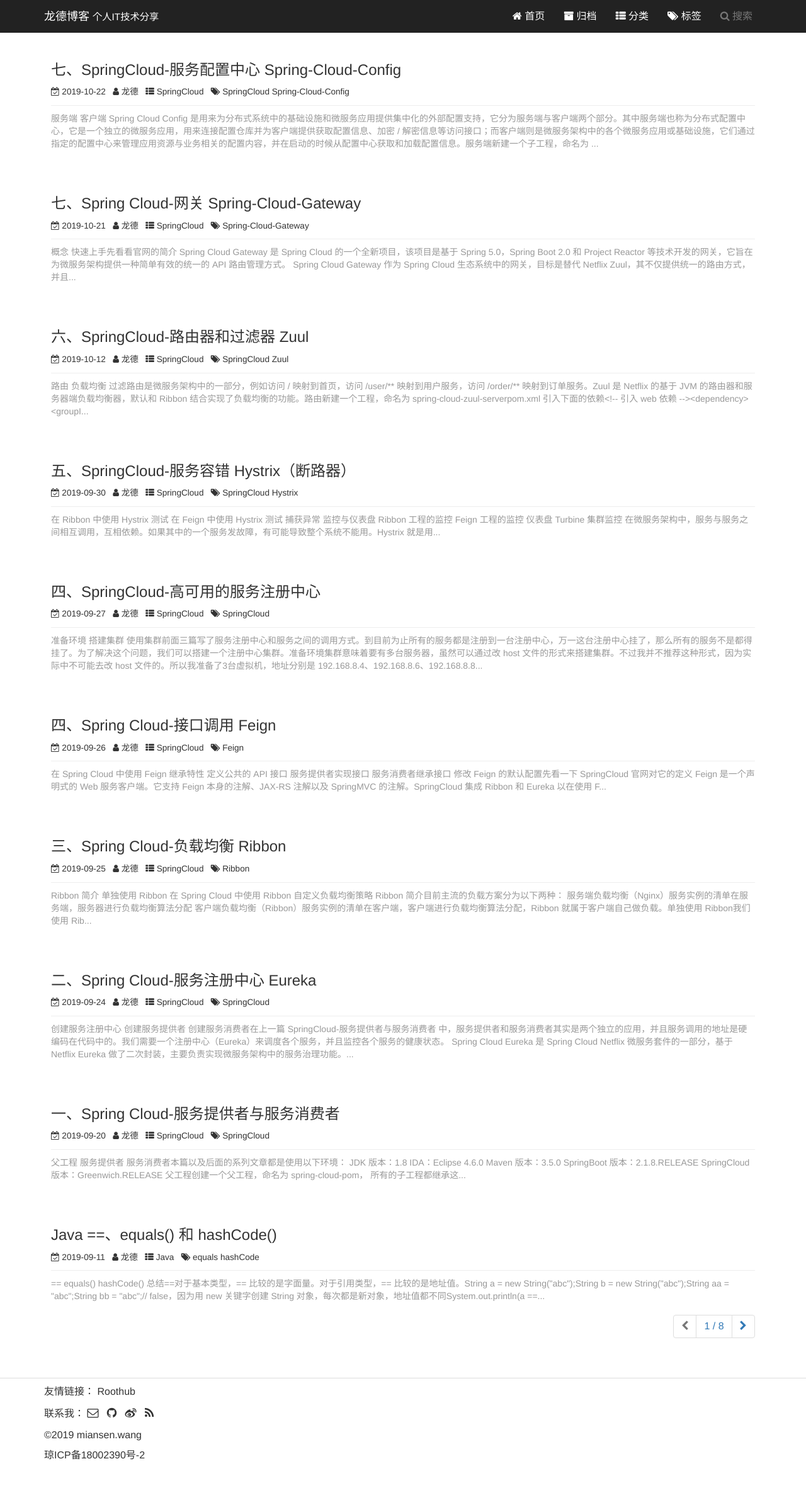
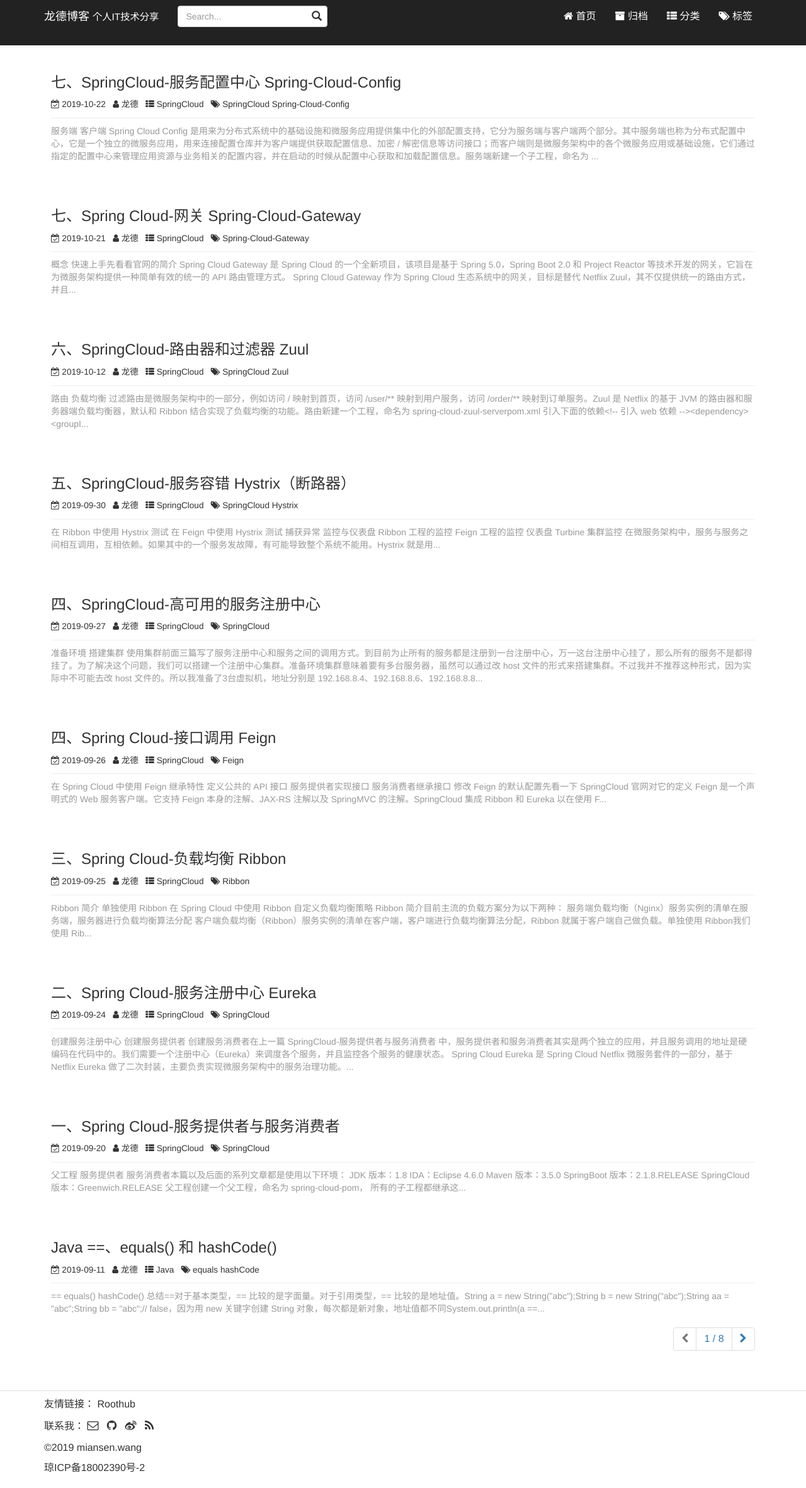
Before and after one commit to miansen/miansen.github.io, a Jekyll site: the page built from index.html, in a window 1280 px wide. Shown: the whole page at 63% size. Built offline with Jekyll 4.4.1, drawn with Linux system fonts in a browser that asks for light colours; the list of posts is cut into pages by our own code; comment, search, counter and statistics services are not loaded.

Commit message:
将搜索框放在头部

```diff
--- a/_includes/header.html
+++ b/_includes/header.html
@@ -12,6 +12,9 @@
       </a>
     </div>
     <div class="collapse navbar-collapse" id="bs-example-navbar-collapse-1">
+	  <form class="navbar-form navbar-left hidden-xs hidden-sm">
+	    <div class="form-group has-feedback">{% include sidebar-search.html %}</div>
+      </form>
       <ul class="nav navbar-nav navbar-right">
         <li {% if page.url == "/" %} class="active" {% endif %}>
           <a href="{{site.url}}" style="color: #fff;">
@@ -29,12 +32,12 @@
             </li>
           {% endif %}
         {% endfor %}
-        <li>
+        <!--<li>
           <a href="javascript:;" data-toggle="modal" data-target="#searchModal">
             <i class="fa fa-search"></i>
             搜索
           </a>
-        </li>
+        </li>-->
       </ul>
     </div>
   </div>
```
